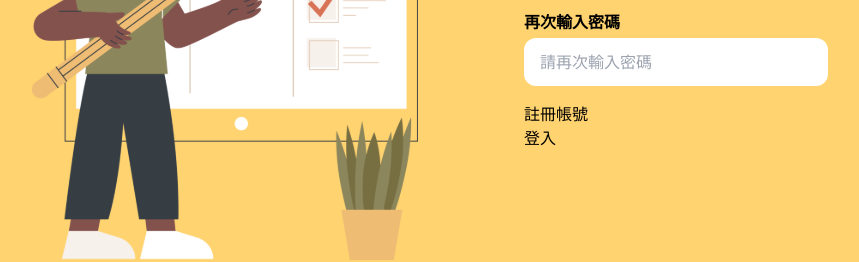
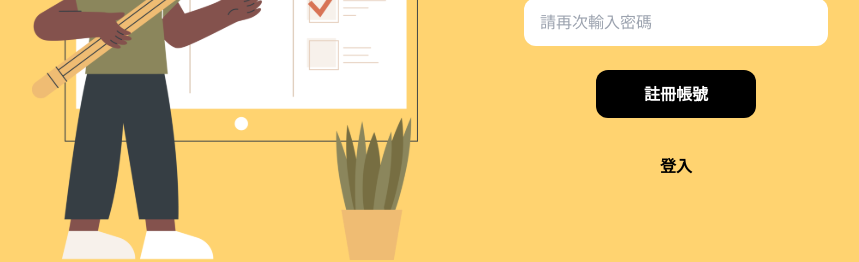
Before and after one commit to Avain84/todolist-vue, a Vue app: page /signup in a window 1280 px wide. Shown: the part 486-748 px from the top of the page, without its empty margins (210-1069 px from the left). Built offline with nearby package versions, Linux system fonts and the light colour scheme; what @vee-validate/i18n would draw is missing.

Commit message:
feat: add btns in sign-up page

```diff
--- a/src/index.css
+++ b/src/index.css
@@ -27,5 +27,10 @@
 }
 
 @layer components{
-
+  .main-btn {
+    @apply rounded-xl bg-black hover:bg-black/70 font-bold text-base text-white px-12 py-3;
+  }
+  .sec-btn {
+    @apply rounded-xl font-bold text-base hover:bg-black/50 hover:text-white px-12 py-3;
+  }
 }
--- a/src/views/SignUp.vue
+++ b/src/views/SignUp.vue
@@ -24,13 +24,15 @@ import { ErrorMessage } from 'vee-validate';
           <VField type="password" name="password" id="password" placeholder="請輸入密碼" />
           <ErrorMessage name="password" />
         </div>
-        <div class="mb-4">
+        <div class="mb-6">
           <label for="password-valid">再次輸入密碼</label>
           <VField type="password" name="password-valid" id="password-valid" placeholder="請再次輸入密碼" />
           <ErrorMessage name="password-valid" />
         </div>
-        <button type="submit">註冊帳號</button>
-        <RouterLink to="/">登入</RouterLink>
+        <div class="flex flex-col items-center gap-6">
+          <button type="submit" class="main-btn">註冊帳號</button>
+          <RouterLink to="/" class="sec-btn">登入</RouterLink>
+        </div>
       </VForm>
     </main>
   </TodoOutlet>
```
